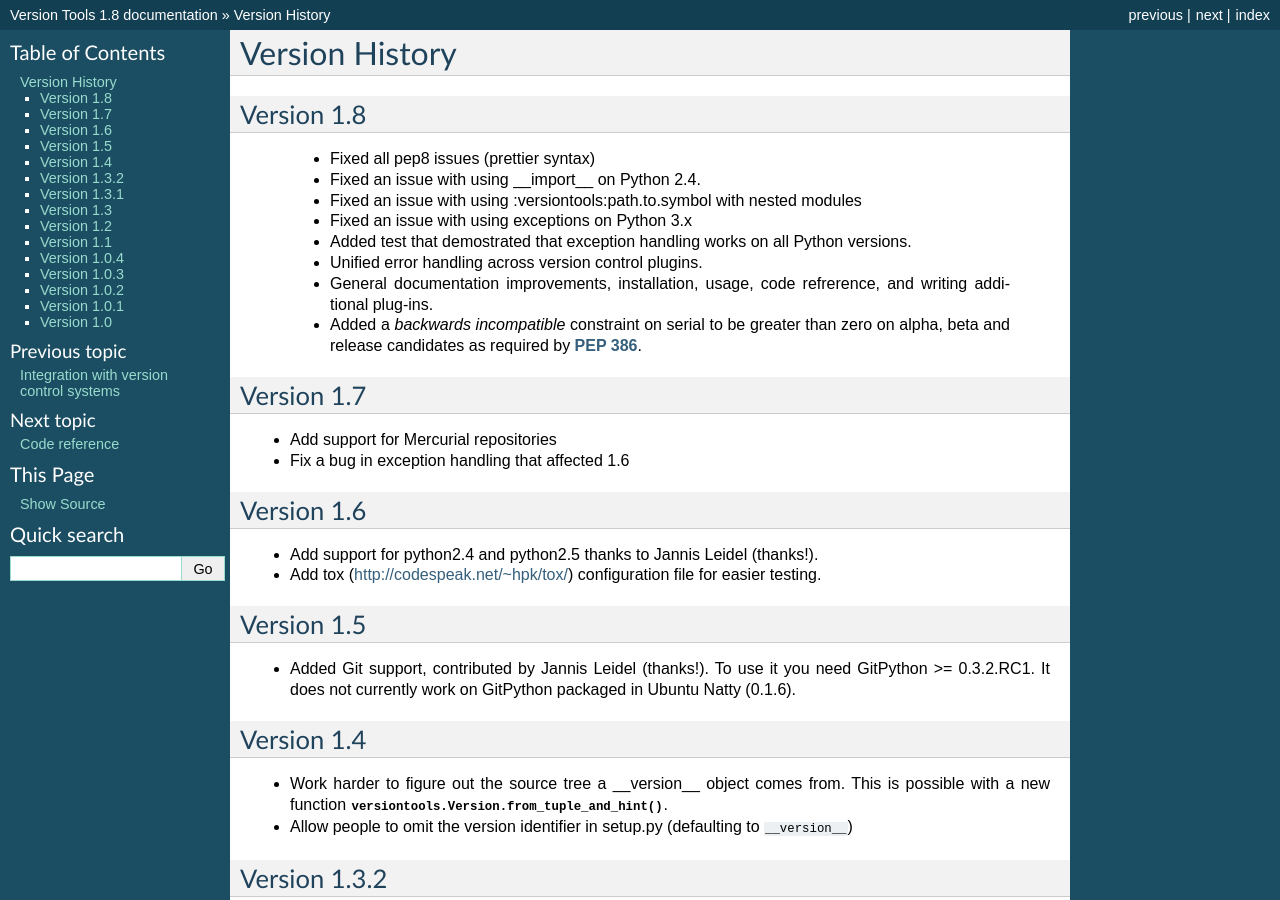
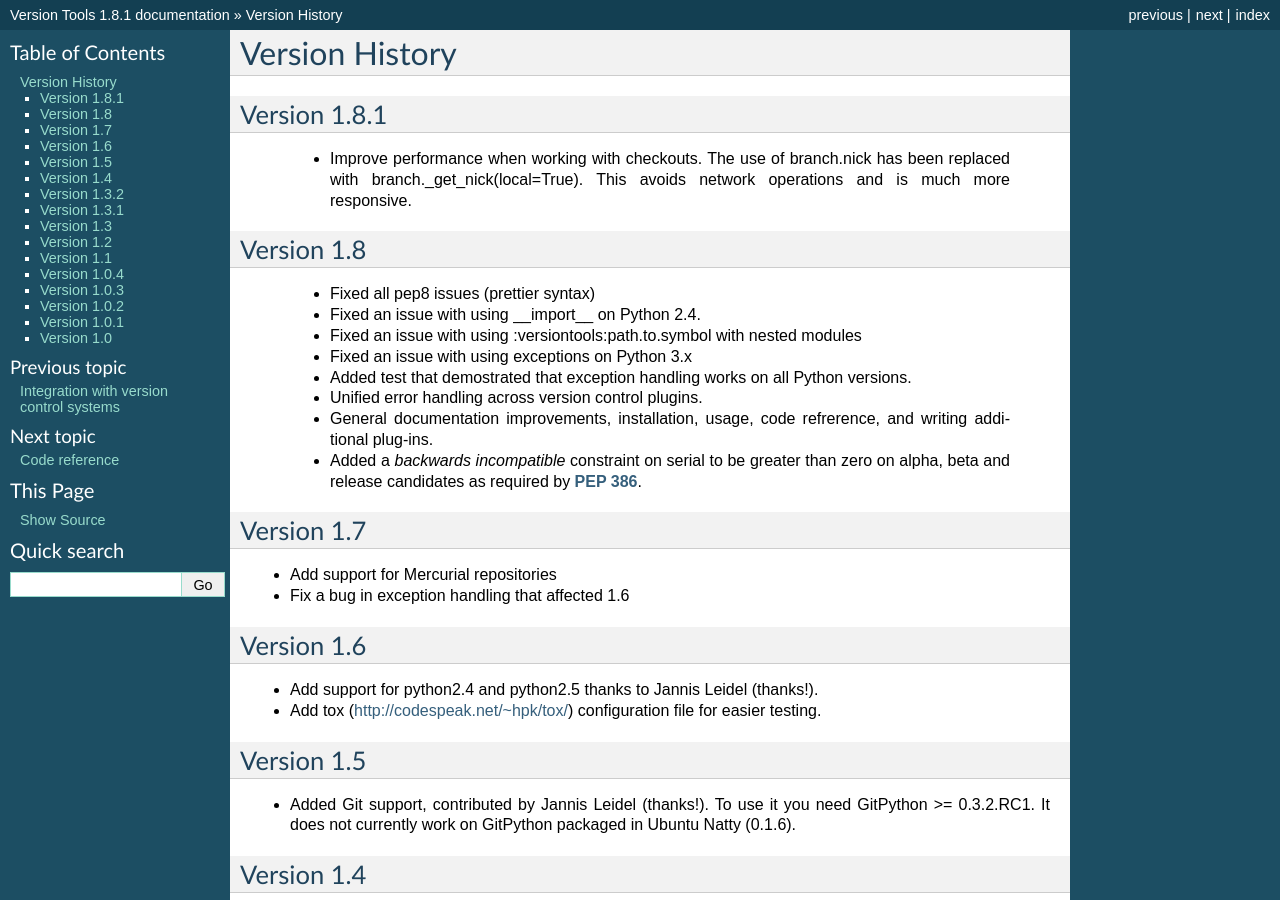
Before and after one commit to zyga/versiontools, a Sphinx documentation site: the page built from doc/changes.rst, in a window 1280 px wide and 900 px high. Built offline with Sphinx 7.4.7, drawn with Linux system fonts in a browser that asks for light colours; some of the changed text lies outside the part shown.

Commit message:
Improve performance for bzr checkouts.
Also bump version to 1.8.1 and release

```diff
--- a/doc/changes.rst
+++ b/doc/changes.rst
@@ -1,5 +1,14 @@
 Version History
 ***************
+
+.. _version_1_8_1:
+
+Version 1.8.1
+=============
+
+ * Improve performance when working with checkouts. The use of branch.nick has
+   been replaced with branch._get_nick(local=True). This avoids network
+   operations and is much more responsive.
 
 .. _version_1_8:
 
--- a/doc/index.rst
+++ b/doc/index.rst
@@ -5,7 +5,7 @@ Version Tools Documentation
 .. automodule:: versiontools
 
 .. seealso:: To get started quickly see :ref:`usage`
-.. seealso:: See what's new in :ref:`version_1_8`
+.. seealso:: See what's new in :ref:`version_1_8_1`
 
 .. note::
     This document may be out of date, the bleeding edge version is always
--- a/versiontools/__init__.py
+++ b/versiontools/__init__.py
@@ -27,7 +27,7 @@ Define *single* and *useful* ``__version__`` of a project.
 """
 
 
-__version__ = (1, 8, 0, "final", 0)
+__version__ = (1, 8, 1, "final", 0)
 
 
 import inspect
```
Also changed, not shown: 1 other file.
